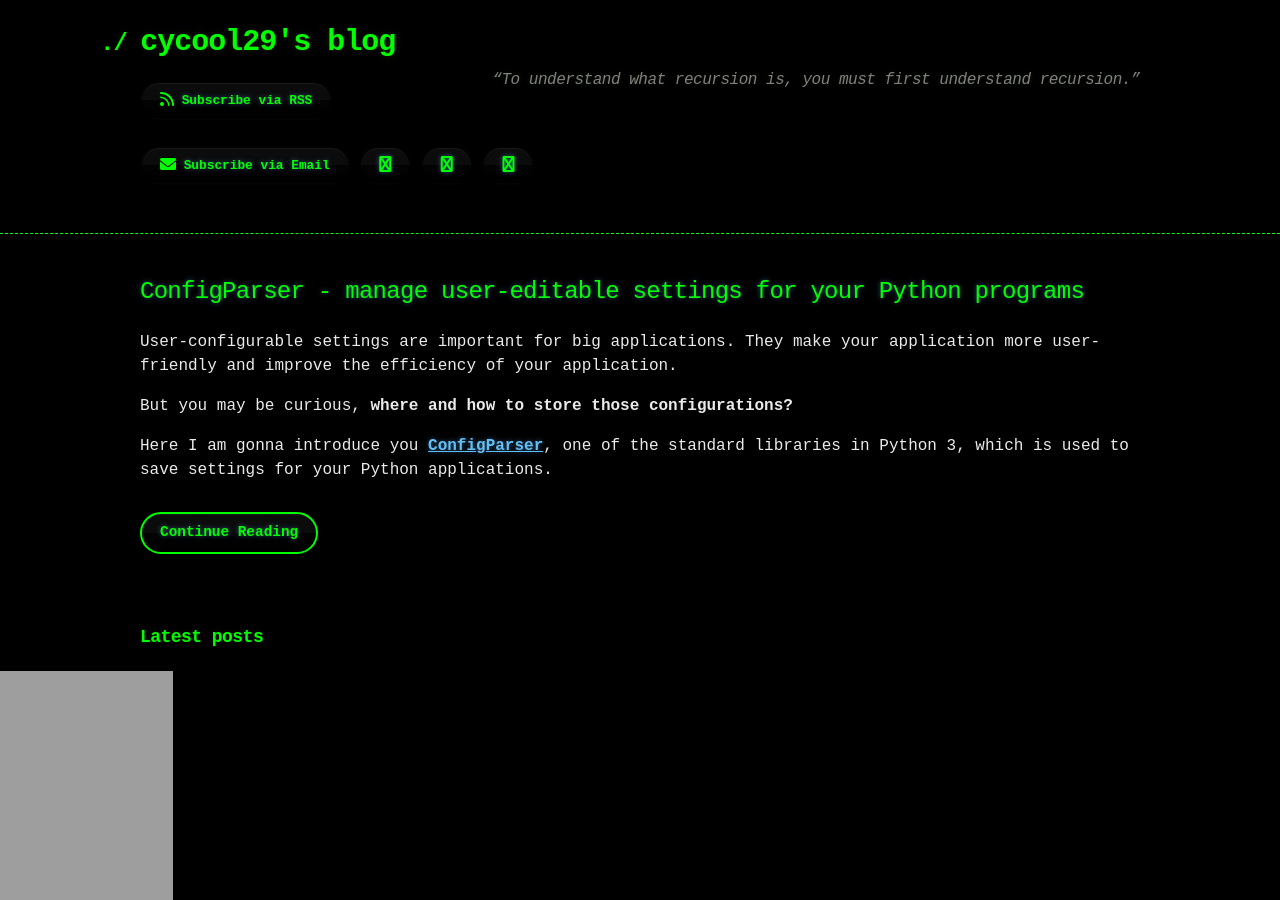
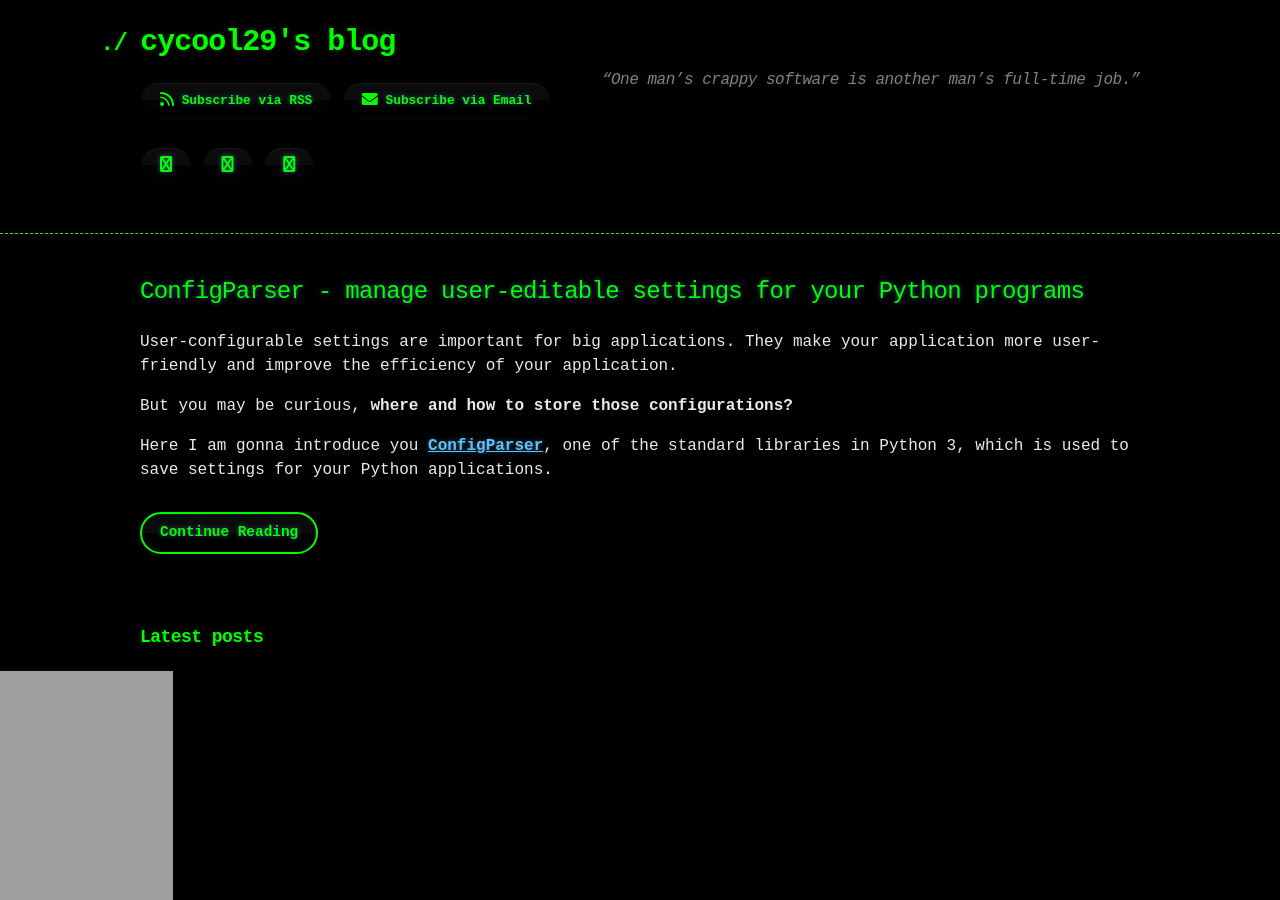
Before and after one commit to cycool29/cycool29.github.io, a Jekyll site: the page built from index.md, in a window 1280 px wide and 900 px high. Built offline with Jekyll 4.4.1, drawn with Linux system fonts in a browser that asks for light colours; a style sheet for code colours, icons or effects is not loaded.

Commit message:
Update quotes

```diff
--- a/_config.yml
+++ b/_config.yml
@@ -1,5 +1,5 @@
 title: cycool29's blog
-description: "“To understand what recursion is, you must first understand recursion.” "
+description: "“One man’s crappy software is another man’s full-time job.” "
 bio: A high school student. Intermediate in Python, Git, Bash. Learning JavaScript. He/Him. "
 author: cycool29
 url: https://cycool29.github.io
```
